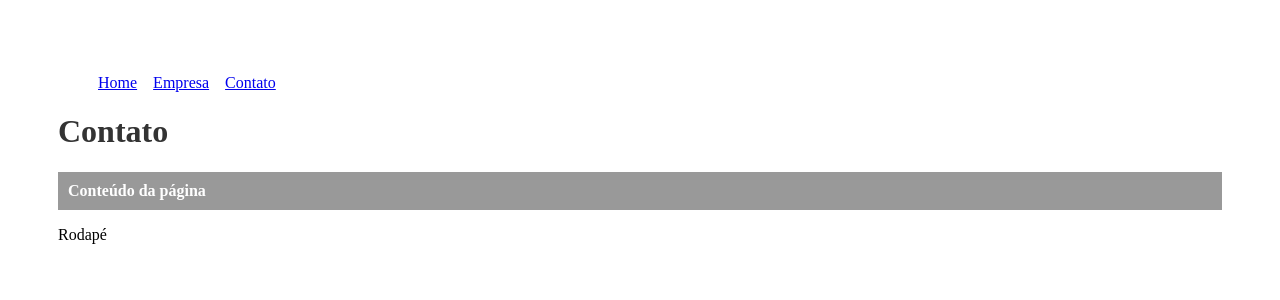
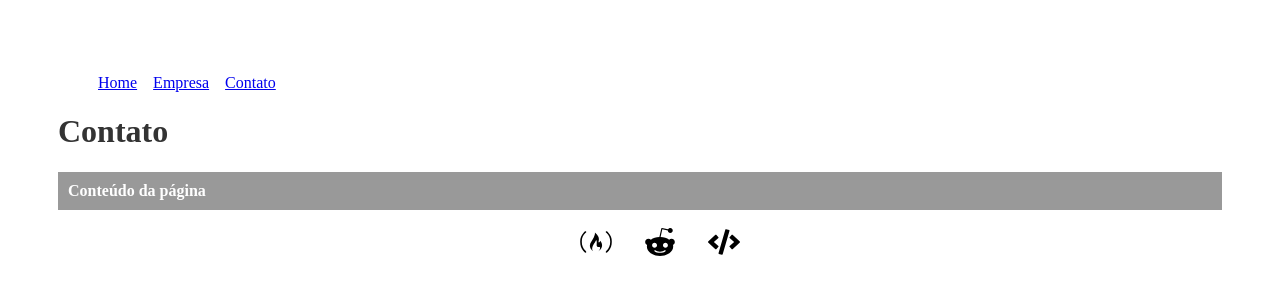
Before and after one commit to RubensLFerreira/my-project, a React (Create React App) app: page /contato in a window 1280 px wide. Shown: the top 300 px of the page. Built offline with nearby package versions, Linux system fonts and the light colour scheme.

Commit message:
Aprendendo a utilizar o Router e Routes

```diff
--- a/package.json
+++ b/package.json
@@ -8,6 +8,7 @@
     "@testing-library/user-event": "^13.5.0",
     "react": "^17.0.2",
     "react-dom": "^17.0.2",
+    "react-icons": "^4.3.1",
     "react-router-dom": "^6.2.1",
     "react-scripts": "5.0.0",
     "web-vitals": "^2.1.2"
--- a/src/components/layout/Footer.js
+++ b/src/components/layout/Footer.js
@@ -1,5 +1,18 @@
+import { FaFreeCodeCamp } from "react-icons/fa";
+import { FaRedditAlien } from "react-icons/fa";
+import { FaCode } from "react-icons/fa";
+import styles from './Footer.module.css'
+
 function Footer() {
-  return <footer>Rodapé</footer>
+  return (
+    <footer>
+      <ul className={styles.social_list}>
+        <li><FaFreeCodeCamp /></li>
+        <li><FaRedditAlien /></li>
+        <li><FaCode /></li>
+      </ul>
+    </footer>
+  );
 }
 
-export default Footer
+export default Footer;
--- /dev/null
+++ b/src/components/layout/Footer.module.css
@@ -0,0 +1,14 @@
+.social_list {
+  display: flex;
+  justify-content: center;
+  align-items: center;
+  list-style: none;
+}
+
+.social_list li {
+  margin: 0 1em;
+}
+
+.social_list svg {
+  font-size: 2em;
+}
```
Also changed, not shown: 1 other file (tests, documents, lock files or other folders).
